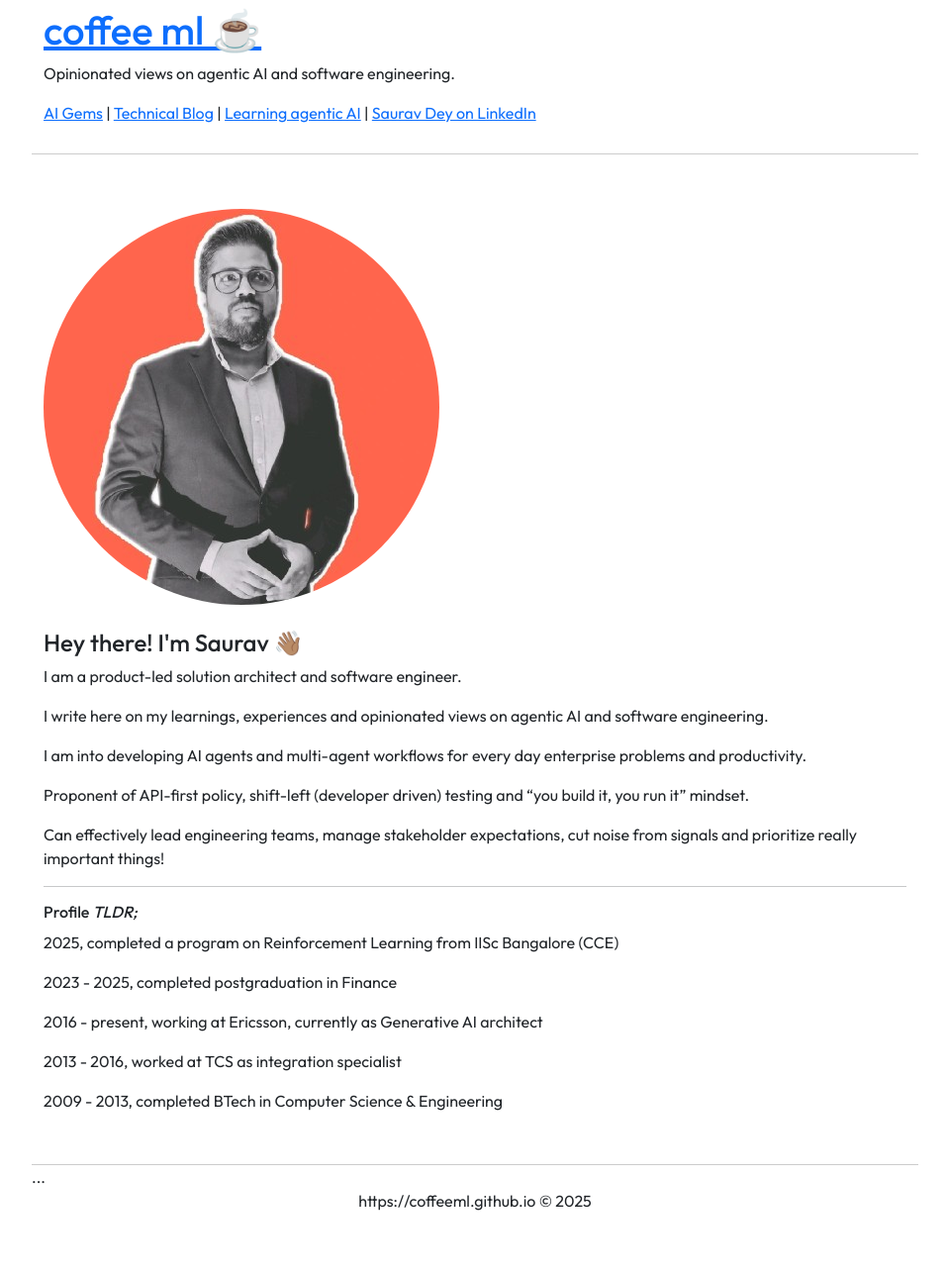
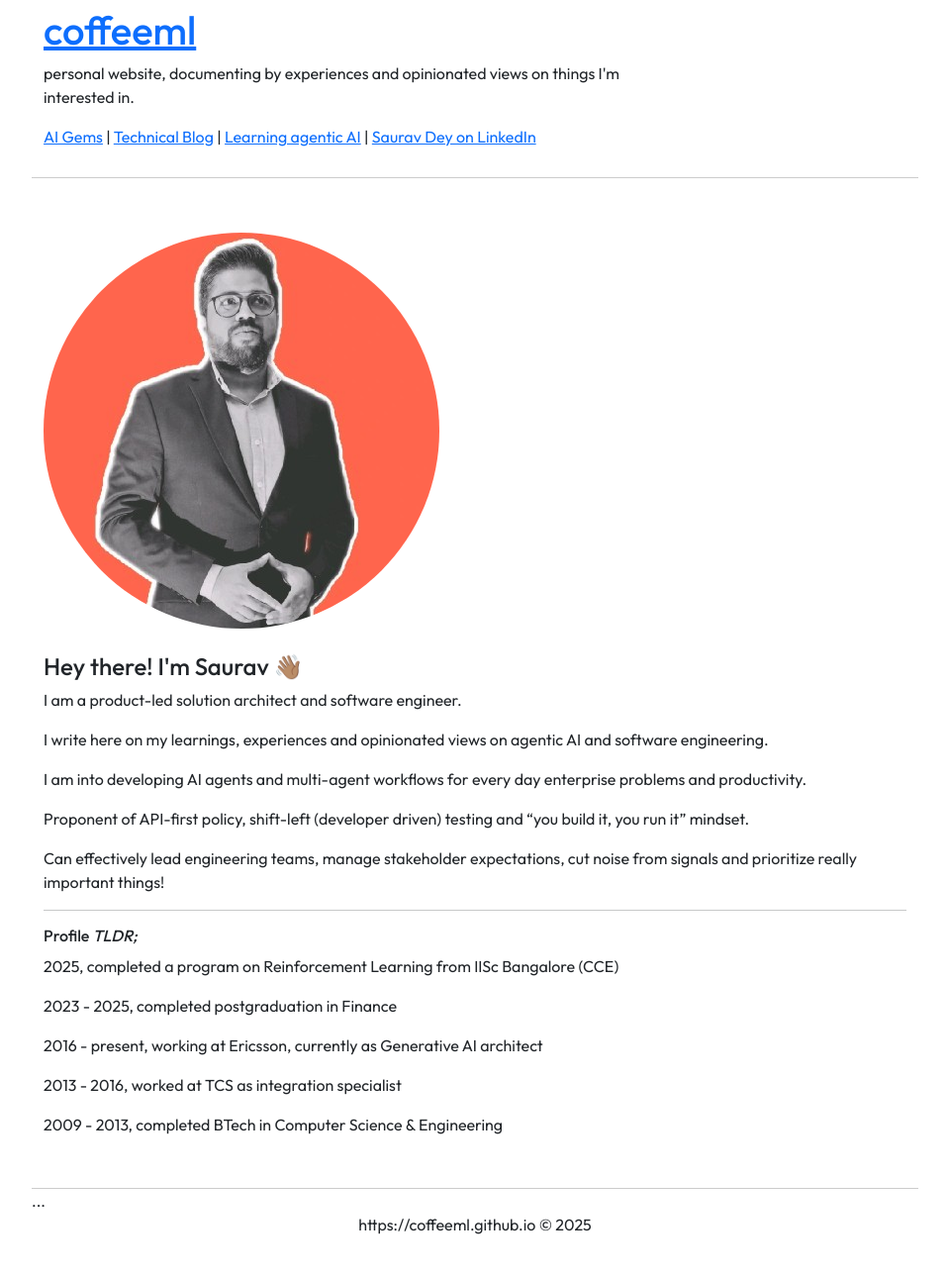
Before and after one commit to coffeeml/coffeeml.github.io, a Jekyll site: the page built from index.markdown, in a window 1280 px wide. Shown: the whole page at 99% size, without its empty margins (160-1119 px from the left). Built offline with Jekyll 4.4.1, drawn with Linux system fonts in a browser that asks for light colours; nearby versions of some CDN libraries; before the commit the page ends 1265 px from its top, so only the background shows below that.

Commit message:
Update _config.yml

```diff
--- a/_config.yml
+++ b/_config.yml
@@ -1,7 +1,7 @@
 # Site settings
-title: coffee ml ☕
+title: coffeeml
 email:
-description: Opinionated views on agentic AI and software engineering.
+description: personal website, documenting by experiences and opinionated views on things I'm interested in.
 baseurl: ""
 url: "https://coffeeml.github.io"
 linkedin_username:
```
